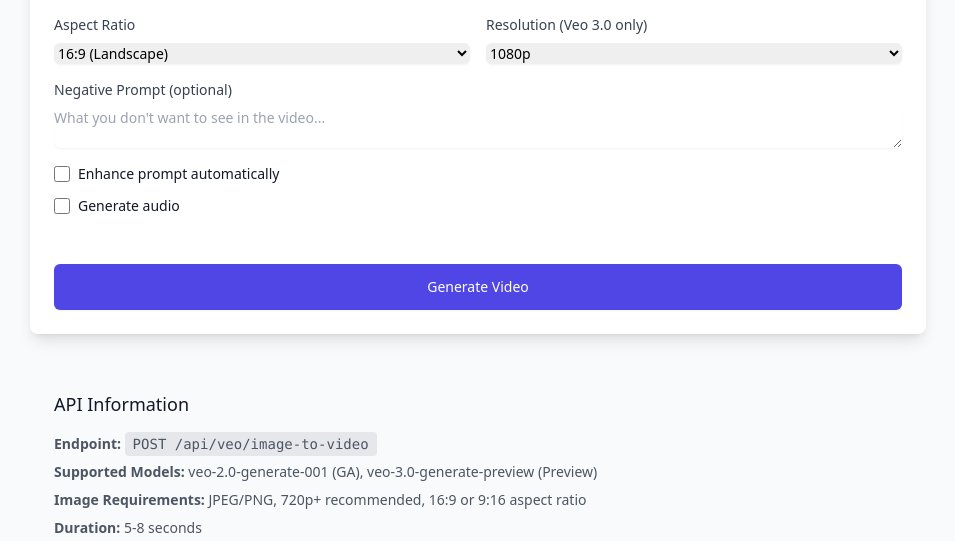
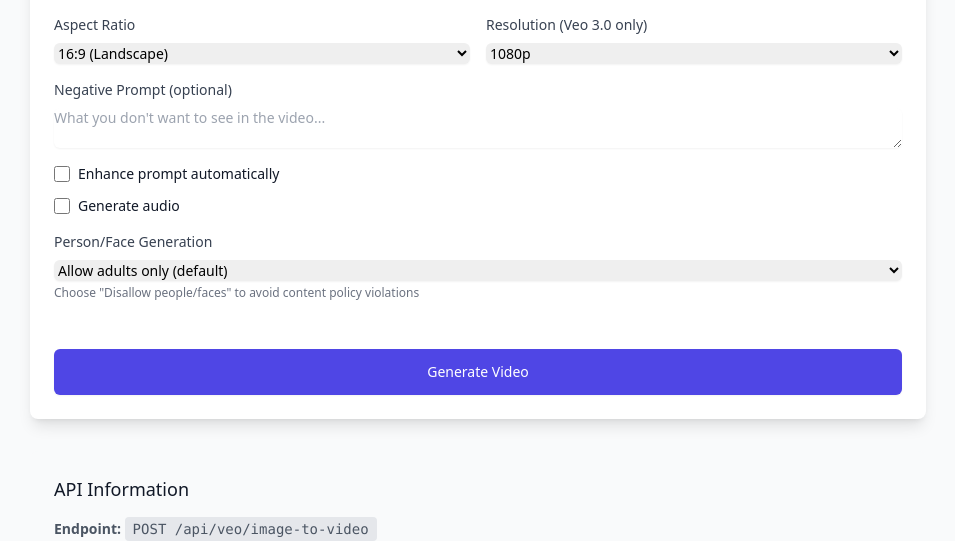
Before and after one commit to kastelica/prompttovideo, a Flask app: template app/templates/main/veo_image_test.html in a window 1280 px wide. Shown: the part 935-1476 px from the top of the page, without its empty margins (162-1117 px from the left). Run offline with Flask 3, Linux system fonts and the light colour scheme; the template is opened without the code that fills it, so the values that code supplies are empty; some libraries are stand-ins or nearby versions.

Commit message:
Add personGeneration parameter to VEO image-to-video to control people/face generation

```diff
--- a/app/templates/main/veo_image_test.html
+++ b/app/templates/main/veo_image_test.html
@@ -151,6 +151,17 @@
                              </label>
                          </div>
                      </div>
+
+                     <div class="mt-4">
+                         <label for="personGeneration" class="block text-sm font-medium text-gray-700 mb-2">
+                             Person/Face Generation
+                         </label>
+                         <select id="personGeneration" name="personGeneration" class="shadow-sm focus:ring-indigo-500 focus:border-indigo-500 block w-full sm:text-sm border-gray-300 rounded-md">
+                             <option value="allow_adult" selected>Allow adults only (default)</option>
+                             <option value="dont_allow">Disallow people/faces</option>
+                         </select>
+                         <p class="mt-1 text-xs text-gray-500">Choose "Disallow people/faces" to avoid content policy violations</p>
+                     </div>
                 </div>
 
                 <!-- Submit Button -->
@@ -254,7 +265,8 @@ document.addEventListener('DOMContentLoaded', function() {
                  resolution: formData.get('resolution'),
                  negative_prompt: formData.get('negativePrompt') || null,
                  enhance_prompt: formData.get('enhancePrompt') === 'on',
-                generate_audio: formData.get('generateAudio') === 'on'
+                 generate_audio: formData.get('generateAudio') === 'on',
+                 person_generation: formData.get('personGeneration')
              };
 
             // Convert image to base64
@@ -385,6 +397,7 @@ document.addEventListener('DOMContentLoaded', function() {
                                 </ul>
                                                                  <p><strong>Try:</strong></p>
                                  <ul class="list-disc list-inside ml-2 space-y-1">
+                                     <li>Set "Person/Face Generation" to "Disallow people/faces" above</li>
                                      <li>Use an image without people or faces</li>
                                      <li>Try a different image with simpler content</li>
                                      <li>Use landscapes, objects, or abstract images</li>
```
Also changed, not shown: app/api/routes.py (+7 -1 lines). Lines whose indentation alone changed are shown as unchanged.
